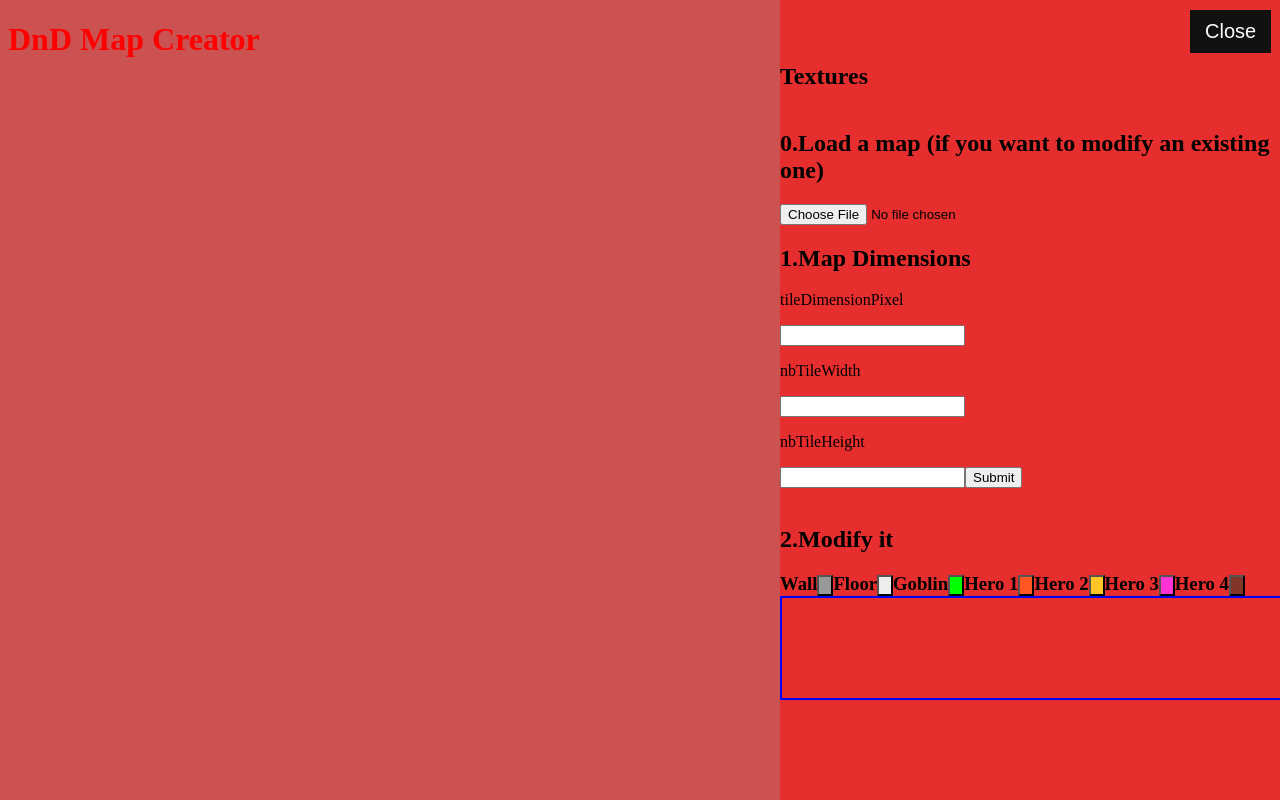
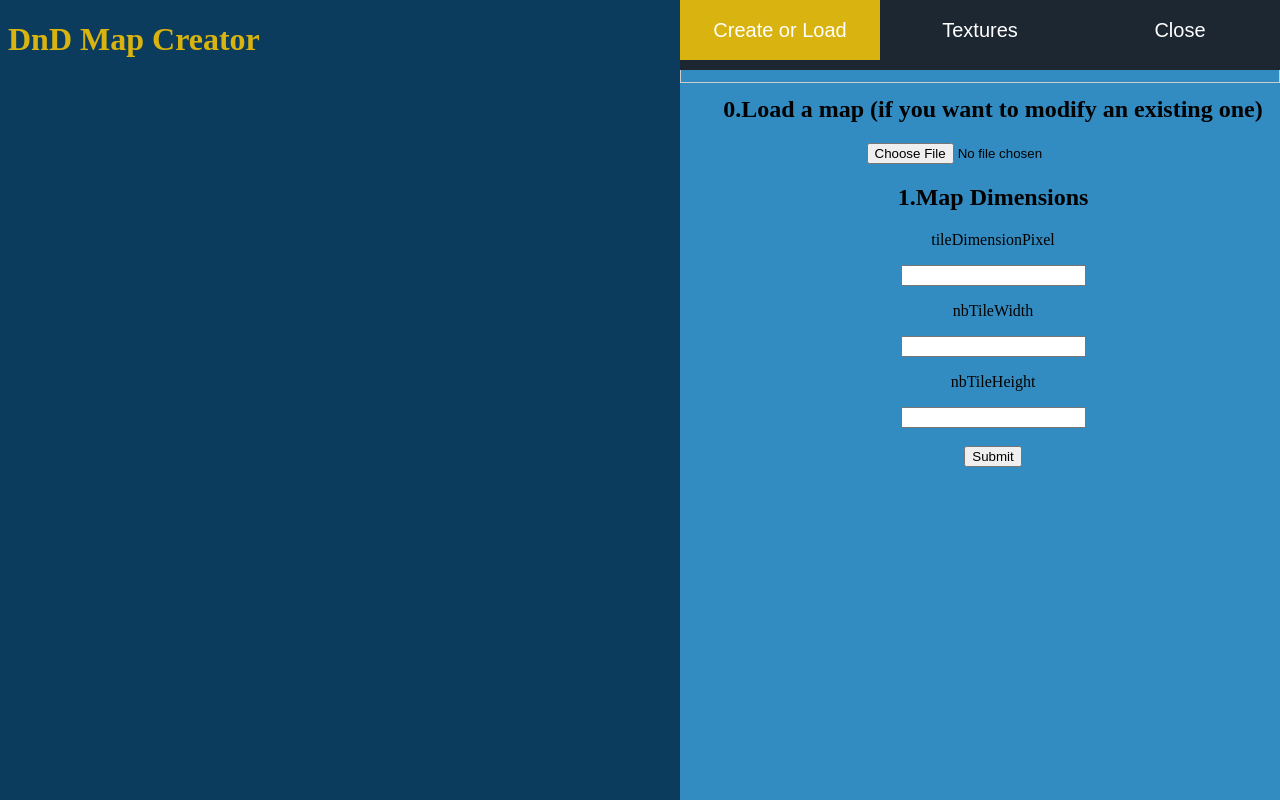
Before and after one commit to man199930/Augmented_DnD, a plain HTML site: page index.html in a window 1280 px wide. Both pictures are taken after a click on the button "Open". Drawn offline with Linux system fonts and the light colour scheme.

Commit message:
Changement esthetiques et ajout de tabs dans le sidebar

```diff
--- a/index.html
+++ b/index.html
@@ -1,32 +1,23 @@
-<!DOCTYPE html><html><head><title>DnD Map Creator</title><meta charset="utf-8"><style>body{
-    background-color: #cc5252;
+<!DOCTYPE html><html lang="fr-ca"><head><title>DnD Map Creator</title><meta charset="utf-8"><style>body{
+    background-color: #0B3C5D;
 }
 h1{
-    color: red;
+    color: #D9B310;
 }
 
 canvas{
     display: inline;
 }
-input{
-
-}
 h3{
     display: inline;
 }
 #mapCreator{
-    width: 500px;
+    width: 600px;
     float: left;
     display: inline-block;
 }
-#mapDimensions{
-
-}
 #mapCreatorItems{
     display: block;
-}
-#map{
-
 }
 #wall{
     background-color: #999999;
@@ -49,9 +40,15 @@ h3{
 #hero4{
     background-color: #823528;
 }
+#createOrLoad{
+    display: inline-block;
+}
 #inventaire{
     border: 2px solid blue;
     height: 100%;
+}
+#createOrLoad, #textures{
+    text-align: center;
 }
 #mySidebar{
     height: 100%;
@@ -60,38 +57,60 @@ h3{
     z-index: 1;
     top: 0;
     right: 0;
-    background-color: #e62e2e;
+    background-color: #328CC1;
     overflow-x: hidden;
     transition: 0.5s;
 }
-.closebtn {
-    position: relative;
-    top: 10px;
-    left: 410px;
+.openbtn {
+    position: fixed;
+    top: 0px;
+    right: 0px;
     font-size: 20px;
     cursor: pointer;
-    background-color: #111;
+    background-color: #1D2731;
     color: white;
     padding: 10px 15px;
     border: none;
+    height: 60px;
+    width: 200px;
 }
-.openbtn {
-    position: fixed;
-    top: 10px;
-    right: 10px;
+.openbtn:hover{
+    border-bottom: 2px solid #D9B310;
+}
+.tab {
+    overflow-x: hidden;
+    width: 600px;
+    height: 70px;
+    background-color: #1D2731;
+}
+.tab button {
+    color:#ffffff;
+    background-color:#1D2731;
+    border: none;
+    outline: none;
+    cursor: pointer;
+    transition: 0.3s;
+    height: 60px;
     font-size: 20px;
-    cursor: pointer;
-    background-color: #111;
-    color: white;
-    padding: 10px 15px;
-    border: none;
-
+    width: 200px;
+}
+.tab button:hover {
+    border-bottom: 2px solid #D9B310;
+}
+.tab button.active {
+    background-color: #D9B310;
+}
+.tabcontent {
+    display: none;
+    padding: 6px 12px;
+    border: 1px solid #ccc;
+    border-top: none;
 }
 </style><script>var tileDimensionPixel;
 var nbTileWidth;
 var nbTileHeight;
-var ctx= null;
-var gameMap=[];
+var ctx = null;
+var gameMap = [];
 var canvas;
 var changementTextureMap=false;
 var btnWall;
@@ -197,6 +216,7 @@ function drawGame(){
 }
 
 window.addEventListener("load", ()=>{
+    document.getElementById("defaultOpen").click();
     canvas= document.getElementById("game");
     ctx=canvas.getContext("2d");
     canvas.addEventListener("mousedown", startPositionChangementTextureMap);
@@ -204,17 +224,10 @@ window.addEventListener("load", ()=>{
     canvas.addEventListener("mousemove", draw);
     document.addEventListener("mousedown", startChangemenfPasEncoreDansCanvas);
     document.addEventListener("mouseup", endChangemenfPasEncoreDansCanvas);
-    btnWall=document.getElementById("wall");
-    btnGoblin=document.getElementById("goblin");
-    var nomWall=document.getElementById("wall").name;
-    btnWall.addEventListener("click", setChoix(nomWall));
-    var nomGoblin=document.getElementById("goblin").name;
-    btnWall.addEventListener("click", setChoix(nomGoblin));
-
 });
 
 function startPositionChangementTextureMap(e){
-    changementTextureMap=true;
+    changementTextureMap = true;
     //serait supposer capable de dessiner a un seul clic mais ne fonctionne pas
     draw(e);
 }
@@ -243,7 +256,7 @@ function draw(e){
     var ty=e.clientY-BB.top;
     //fin du holy grail
     numTuile=scanMap(tx,ty);
-    gameMap[numTuile]=couleur;
+    gameMap[numTuile]=6;
     drawGame();
 }
 
@@ -280,12 +293,30 @@ function setChoix(choix){
     }
 }
 function openNav() {
-    document.getElementById("mySidebar").style.width = "500px";
-    document.getElementById("pourSidebar").style.marginRight = "500px";
+    document.getElementById("mySidebar").style.width = "600px";
 }
 
 function closeNav() {
     document.getElementById("mySidebar").style.width = "0";
-    document.getElementById("pourSidebar").style.marginRight= "0";
 }
-</script></head><body><header></header><nav></nav><main><button class="openbtn" onClick="openNav()">Open</button><div class="sidebar" id="mySidebar"><button class="closebtn" onclick="closeNav()">Close</button><h2>Textures</h2><div id="mapCreator"><div id="mapLoader"><h2>0.Load a map (if you want to modify an existing one)</h2><input type="file" onchange="loadMap()" id="mapFile"></div><div id="mapDimensions"><h2>1.Map Dimensions</h2><p>tileDimensionPixel</p><input type="text" id="tileDimensionPixel"><p>nbTileWidth</p><input type="text" id="nbTileWidth"><p>nbTileHeight</p><input type="text" id="nbTileHeight"><input type="submit" name="Submit" id="submit" value="Submit" onClick="creerMap()"></div><br><div id="mapCreatorItems"><h2>2.Modify it</h2><h3>Wall</h3><input type="button" id="wall"><h3>Floor</h3><input type="button" id="floor" onClick="setChoix('1')"><h3>Goblin</h3><input type="button" id="goblin" name="2" onClick="setChoix('2')"><h3>Hero 1</h3><input type="button" id="hero1" onClick="setChoix('3')"><h3>Hero 2</h3><input type="button" id="hero2" onClick="setChoix('4')"><h3>Hero 3</h3><input type="button" id="hero3" onClick="setChoix('5')"><h3>Hero 4</h3><input type="button" id="hero4" onClick="setChoix('6')"></div><canvas id="inventaire" width="500px" height="100%"></canvas></div></div><h1>DnD Map Creator</h1><div id="map"><canvas id="game" width="1000" height="600"></canvas></div></main></body></html>
+function openTab(evt, cityName) {
+    // Declare all variables
+    var i, tabcontent, tablinks;
+
+    // Get all elements with class="tabcontent" and hide them
+    tabcontent = document.getElementsByClassName("tabcontent");
+    for (i = 0; i < tabcontent.length; i++) {
+        tabcontent[i].style.display = "none";
+    }
+
+    // Get all elements with class="tablinks" and remove the class "active"
+    tablinks = document.getElementsByClassName("tablinks");
+    for (i = 0; i < tablinks.length; i++) {
+        tablinks[i].className = tablinks[i].className.replace(" active", "");
+    }
+
+    // Show the current tab, and add an "active" class to the button that opened the tab
+    document.getElementById(cityName).style.display = "block";
+    evt.currentTarget.className += " active";
+}
+</script></head><body><header></header><nav></nav><main><button class="openbtn" onClick="openNav()">Open</button><div class="sidebar" id="mySidebar"><div class="tab"><button class="tablinks" id="defaultOpen" onClick="openTab(event, 'createOrLoad')">Create or Load</button><button class="tablinks" onClick="openTab(event, 'textures')">Textures</button><button id="closeBtn" onclick="closeNav()">Close</button></div><div class="tabcontent" id="createOrLoad"><div id="mapCreator"><div id="mapLoader"><h2>0.Load a map (if you want to modify an existing one)</h2><input type="file" onchange="loadMap()" id="mapFile"></div><div id="mapDimensions"><h2>1.Map Dimensions</h2><p>tileDimensionPixel</p><input type="text" id="tileDimensionPixel"><p>nbTileWidth</p><input type="text" id="nbTileWidth"><p>nbTileHeight</p><input type="text" id="nbTileHeight"><br><br><input type="submit" name="Submit" id="submit" value="Submit" onClick="creerMap()"></div><br></div></div><div class="tabcontent" id="textures"><div id="mapCreatorItems"><h2>2.Modify it</h2><canvas id="inventaire" width="500"></canvas></div></div></div><h1>DnD Map Creator</h1><div id="map"><canvas id="game" width="1000" height="600"></canvas></div></main></body></html>
--- a/styles.css
+++ b/styles.css
@@ -1,32 +1,23 @@
 body{
-    background-color: #cc5252;
+    background-color: #0B3C5D;
 }
 h1{
-    color: red;
+    color: #D9B310;
 }
 
 canvas{
     display: inline;
 }
-input{
-
-}
 h3{
     display: inline;
 }
 #mapCreator{
-    width: 500px;
+    width: 600px;
     float: left;
     display: inline-block;
 }
-#mapDimensions{
-
-}
 #mapCreatorItems{
     display: block;
-}
-#map{
-
 }
 #wall{
     background-color: #999999;
@@ -49,9 +40,15 @@ h3{
 #hero4{
     background-color: #823528;
 }
+#createOrLoad{
+    display: inline-block;
+}
 #inventaire{
     border: 2px solid blue;
     height: 100%;
+}
+#createOrLoad, #textures{
+    text-align: center;
 }
 #mySidebar{
     height: 100%;
@@ -60,30 +57,52 @@ h3{
     z-index: 1;
     top: 0;
     right: 0;
-    background-color: #e62e2e;
+    background-color: #328CC1;
     overflow-x: hidden;
     transition: 0.5s;
 }
-.closebtn {
-    position: relative;
-    top: 10px;
-    left: 410px;
+.openbtn {
+    position: fixed;
+    top: 0px;
+    right: 0px;
     font-size: 20px;
     cursor: pointer;
-    background-color: #111;
+    background-color: #1D2731;
     color: white;
     padding: 10px 15px;
     border: none;
+    height: 60px;
+    width: 200px;
 }
-.openbtn {
-    position: fixed;
-    top: 10px;
-    right: 10px;
+.openbtn:hover{
+    border-bottom: 2px solid #D9B310;
+}
+.tab {
+    overflow-x: hidden;
+    width: 600px;
+    height: 70px;
+    background-color: #1D2731;
+}
+.tab button {
+    color:#ffffff;
+    background-color:#1D2731;
+    border: none;
+    outline: none;
+    cursor: pointer;
+    transition: 0.3s;
+    height: 60px;
     font-size: 20px;
-    cursor: pointer;
-    background-color: #111;
-    color: white;
-    padding: 10px 15px;
-    border: none;
-
+    width: 200px;
 }
+.tab button:hover {
+    border-bottom: 2px solid #D9B310;
+}
+.tab button.active {
+    background-color: #D9B310;
+}
+.tabcontent {
+    display: none;
+    padding: 6px 12px;
+    border: 1px solid #ccc;
+    border-top: none;
+}
```
Also changed, not shown: script.js (+26 -14 lines), 1 other file.
